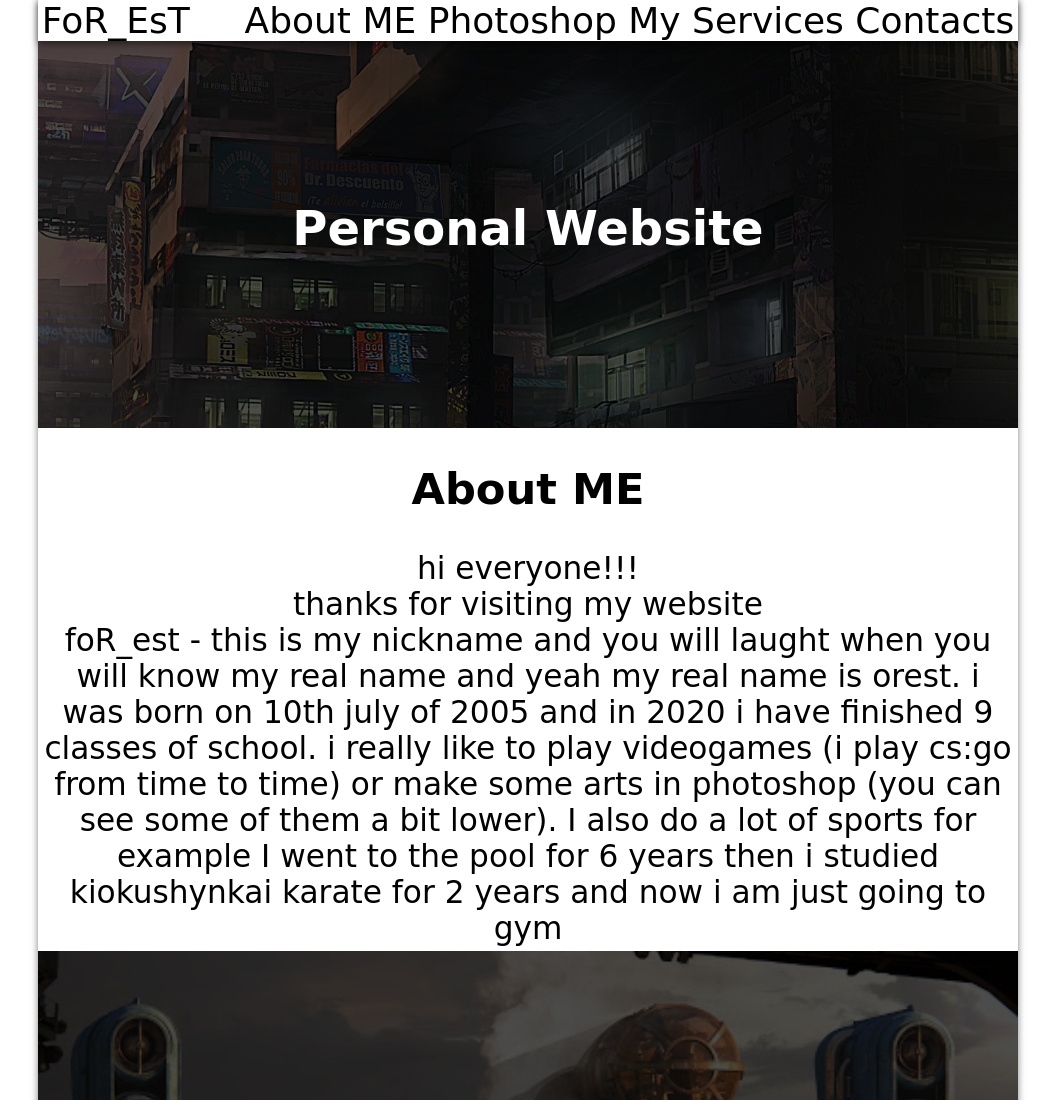
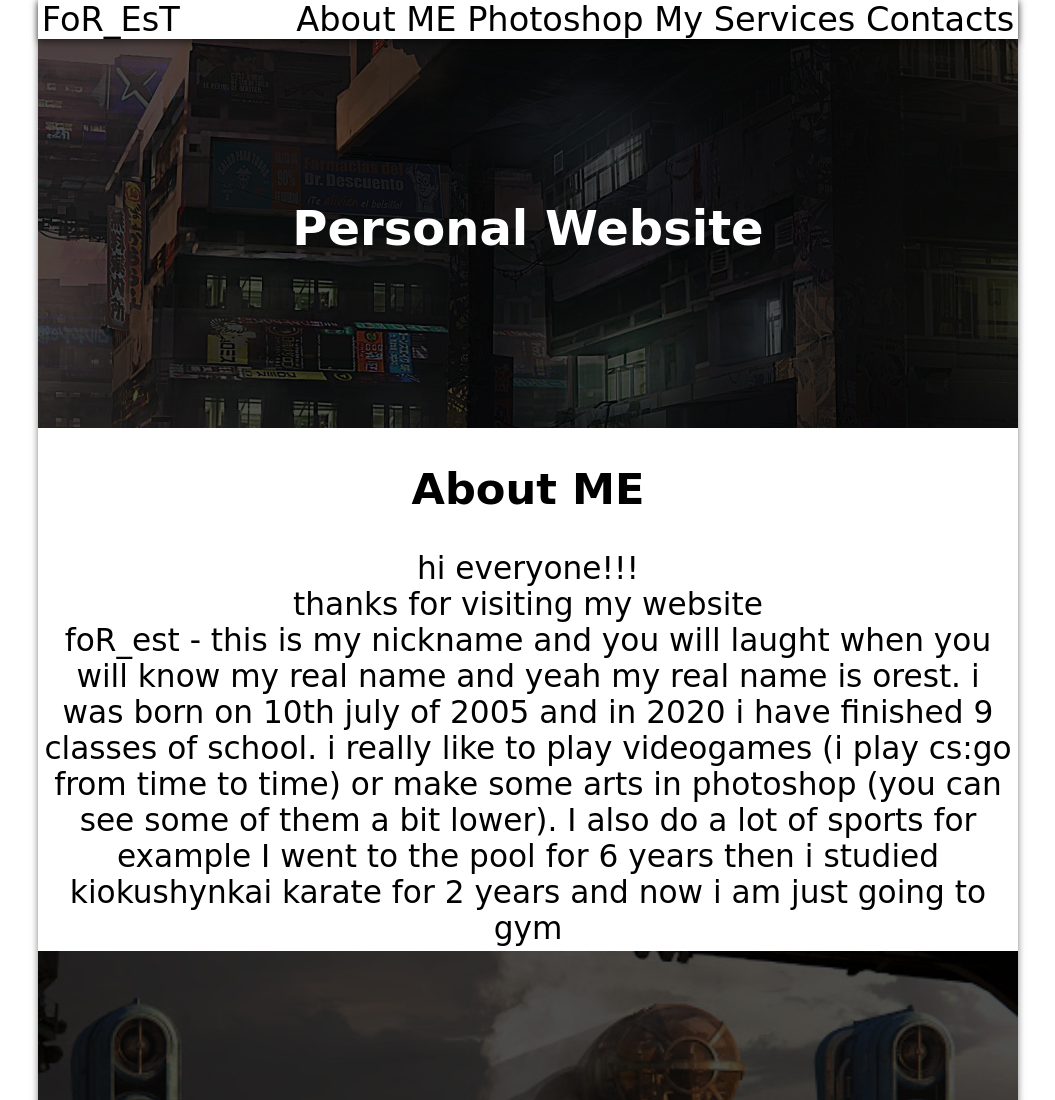
Before and after one commit to OrestShchukin/personal-website-v, a plain HTML site: page index.html in a window 1280 px wide. Shown: the top 1100 px of the page, without its empty margins (112-1167 px from the left). Drawn offline with Linux system fonts and the light colour scheme; a web font is replaced by a local one.

Commit message:
Update style.css

```diff
--- a/style.css
+++ b/style.css
@@ -99,8 +99,6 @@ h2{
     :root{
         font-size: 1.5rem;
     }
-
-    header{font-size: 1.5rem;}
     main{
         padding-top: 28px;
     }
@@ -177,10 +175,14 @@ h2{
     .soma-box{
         grid-template-columns: 1fr ;
     }
+}
+
+@media(max-width:560px){
     header{
         font-size: 1rem;
     }
 }
+
 
 .my-services-photo{
     background-image: url(services.png);
```
